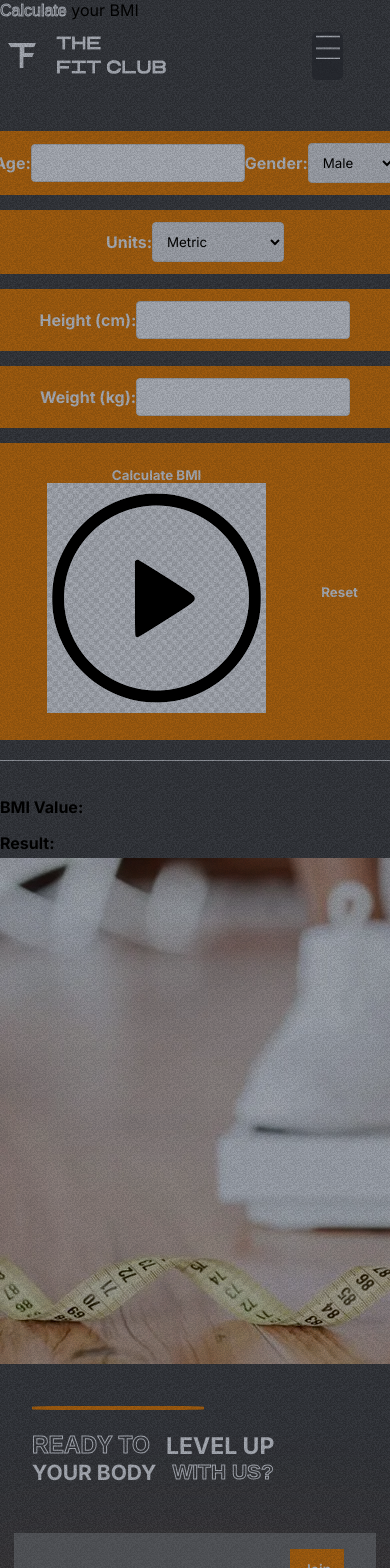
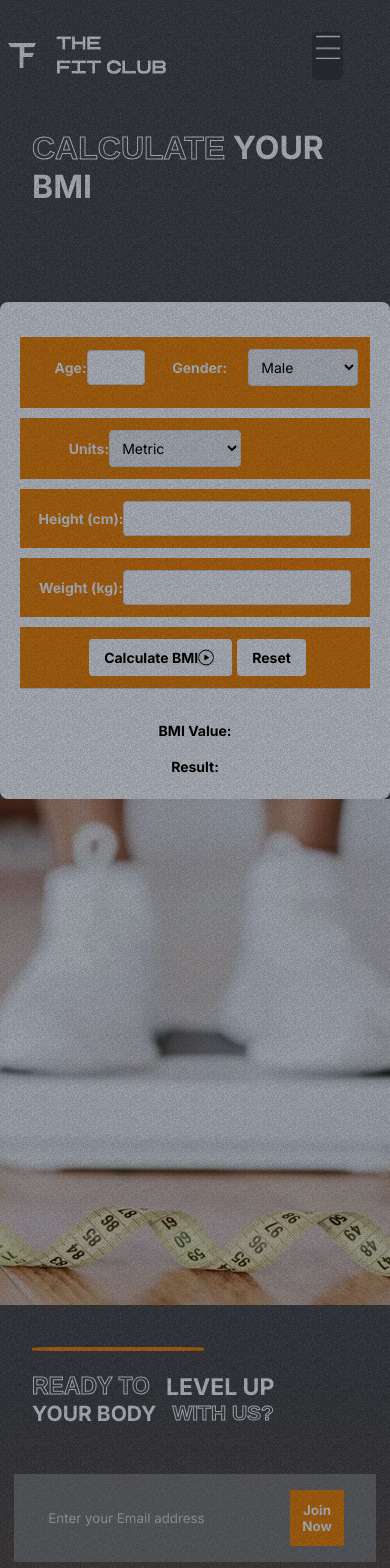
Before and after one commit to Abdelkader0/Gym, a React (Create React App) app: page /bmi in a window 390 px wide. Shown: the top 1568 px of the page. Built offline with nearby package versions, Linux system fonts and the light colour scheme.

Commit message:
Update BmiCalculator.css

```diff
--- a/src/Components/Calculate BMI/BmiCalculator.css
+++ b/src/Components/Calculate BMI/BmiCalculator.css
@@ -1,103 +1,70 @@
-/*
-.mainPage {
-    padding-top: 11rem;
+
+
+
+/* Calculator title*/
+  .cal-title {
     display: flex;
     flex-direction: column;
-    gap: 2rem;
-    font-size: medium;
+    gap: 1.5rem;
+    margin-top: 8rem;
+    margin-left: 2rem;
+    text-transform: uppercase;
+    font-size: 4.5rem;
     font-weight: bold;
-}
+    text-overflow: inherit;
+    color: white;
+  }
 
-.age_gender {
-    background-color: var(--orange);
-    color: white;
-    font-weight: bold;
-    border: 4px solid transparent;
-    transition: all 0.3s ease;
+  .bmi-container {
     display: flex;
-    align-items: start;
-}
-
-.age_gender > :nth-child(1) {
-    margin-right: 1rem;
-}
-
-.age_gender > :nth-child(3) {
-    margin-left: 4rem;
-}
-
-.age_gender > :nth-child(3) {
-    margin-left: 4rem;
-}
-
-.age_gender label   {
-    margin-right: 1rem;
-}
-
-.units > :nth-child(1) {
-    margin-right: 1rem;
-}
-
-.height > :nth-child(1) {
-    margin-right: 1rem;
-}
-
-.weight > :nth-child(1) {
-    margin-right: 1rem;
-}
-
-
-.calculate :nth-child(2) {
-    margin: 0 50px;
-}
-
-
-.right-container {
-    float: right;
-    padding-top: 11rem;
-    display: flex;
-}
-
-.right-container>img{
-    margin-right: 4rem;
-    right: 4rem;
-    width: 17rem;
-    height: 25rem;
-}
-
-.calculate > img {
-    color: black;
-}
-
-.result {
-    font-size: 20px;
-    color: var(--darkgray);
-    font-style: oblique;
-    font-weight: bold;
-} */
+  }
 
   /* BMI Calculator Container */
-  .bmi-calculator {
+  .left-cal {
+    flex: 1;
     display: flex;
     flex-direction: column;
+    justify-content: flex-start;
     background-color: #fff;
     border-radius: 8px;
     box-shadow: 0 2px 5px rgba(0, 0, 0, 0.1);
     padding: 30px;
     max-width: 500px;
     text-align: center;
-    margin: 0 auto; /* Centers the calculator horizontally */
-    margin-top: 100px;
+    margin-left: 2rem;
+  }
 
-
-  }
 
   /* Input and Calculation Area */
   .calculator-form {
     display: flex;
     flex-direction: column;
     gap: 15px;
-    margin-bottom: 20px;
+    margin-top: 5px;
+  }
+
+  .btn.age_gender {
+    flex-basis: 100%;
+  }
+
+  .btn.age_gender label,
+  .btn.age_gender input,
+  .btn.age_gender select {
+    width: 100%;
+    margin-bottom: 10px;
+  }
+
+  .btn.age_gender label{
+    margin-left: px;
+  }
+
+  .btn.age_gender inpu:nth-last-child(1) {
+    margin-right: 7rem;
+    width: 3rem;
+  }
+
+  .btn.age_gender input:nth-child(2) {
+    margin-left: -2rem;
   }
 
   .calculator-form label {
@@ -122,7 +89,26 @@
     transition: background-color 0.3s ease;
   }
 
+   .calculator-form .btn.calculate button {
+    margin-left: 10px;
+    display: flex;
+    align-items: center;
+    background-color: #fff;
+    color: black;
+    font-weight: bold;
+    font-size: 16px;
+   }
 
+   .calculator-form .btn.calculate button > img {
+    width: 20px;
+    height: auto;
+    color: black;
+    margin-right: 5px;
+   }
+
+   .calculator-form .btn.reset button {
+    margin-right: 10px;
+   }
 
   /* Displaying the Result */
   .calculator-result {
@@ -137,9 +123,165 @@
   .calculator-result p strong {
     color: var(--darkgray); /* Replace with your color */
   }
+
+  .right-cal {
+    display: flex;
+    flex: 1;
+    justify-content: flex-end;
+    align-items: center;
+  }
+
+  .right-cal > img {
+    margin-top: 2rem;
+    margin-right: 4rem;
+    width: 40rem;
+    height: 30rem;
+    border-radius: 8px;
+  }
+
+ .image-container {
+  position: relative;
+  overflow: hidden;
+}
+
+.image-slice {
+  position: absolute;
+  top: 0;
+  left: 0;
+  opacity: 0;
+  transition: transform 0.5s, opacity 0.5s;
+}
+
+  .copyright {
+    color: var(--orange);
+    top: -3rem;
+    font-weight: bold;
+    font-size: 12px;
+    position: relative;
+}
+
+
   /* Media Queries for Responsiveness */
-@media (max-width: 550px) {
-    .bmi-calculator {
-      max-width: 90%; /* Calculator scales to fit smaller screens */
+@media screen and (max-width: 768px) {
+      .cal-title {
+        display: flex;
+        font-size: xx-large;
+        align-items: center;
+        justify-content: center;
+      }
+      .bmi-container {
+        display: block; /* Change to block for mobile layout */
+      }
+
+      /* BMI Calculator Container */
+      .left-cal {
+        margin: 0 auto; /* Center the calculator horizontally */
+        margin-top: 0rem;
+        padding: 20px;
+        max-width: 100%; /* Adjust to full width on mobile */
+      }
+
+      /* Input and Calculation Area */
+      .calculator-form {
+        display: flex;
+        flex-wrap: wrap;
+        gap: 10px; /* Decrease gap for mobile layout */
+      }
+
+      .btn.age_gender {
+        flex-basis: 100%;
+      }
+
+      .btn.age_gender label,
+      .btn.age_gender input,
+      .btn.age_gender select {
+        width: 100%; /* Full width for each element on mobile */
+        margin-bottom: 10px; /* Add margin between elements */
+      }
+
+      .btn.age_gender label{
+        margin-left: -10px;
+      }
+
+      .btn.age_gender input {
+        margin-right: 2rem;
+        width: 2.5rem;
+      }
+
+      .btn.age_gender input:nth-child(2) {
+        margin-right: 1rem;
+      }
+
+      .btn.units label {
+        margin-left: -1rem;
+      }
+
+
+      .btn.units select {
+        margin-right: 4rem;
+      }
+
+      .calculator-form label {
+        font-weight: bold;
+        font-size: 14px; /* Adjust font size for mobile */
+      }
+
+      .calculator-form input,
+      .calculator-form select {
+        padding: 8px; /* Decrease padding for mobile */
+        font-size: 14px; /* Adjust font size for mobile */
+      }
+
+      .calculator-form button {
+        padding: 10px 15px; /* Adjust button padding for mobile */
+        font-size: 14px; /* Adjust font size for mobile */
+      }
+
+      .calculator-form .btn.calculate button {
+        margin-left: 5px; /* Adjust margin for mobile */
+        font-size: 14px; /* Adjust font size for mobile */
+      }
+
+      .calculator-form .btn.calculate button > img {
+        width: 16px; /* Adjust image size for mobile */
+        margin-right: 3px; /* Adjust margin for mobile */
+      }
+
+      .calculator-form .btn.reset button {
+        margin-right: 5px; /* Adjust margin for mobile */
+      }
+
+      /* Displaying the Result */
+      .calculator-result {
+        padding-top: 15px; /* Adjust padding for mobile */
+      }
+
+      .calculator-result p {
+        margin-bottom: 3px; /* Adjust margin for mobile */
+      }
+
+      .calculator-result p strong {
+        font-size: 14px; /* Adjust font size for mobile */
+      }
+
+      .right-cal  {
+        display: flex;
+        flex-direction: column;
+      }
+
+
+    .right-cal > img {
+        margin-top: 2rem;
+        margin-left: 4rem;
+        height:3px;
+        border-radius: 8px;
+    }
+
+    .copyright {
+      color: var(--orange);
+      top: -3rem;
+      font-weight: bold;
+      font-size: 10px;
+      position: relative;
     }
   }
```
